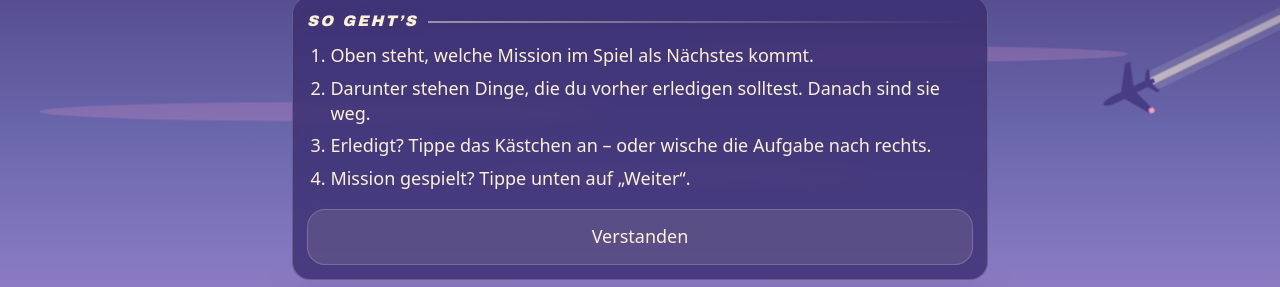
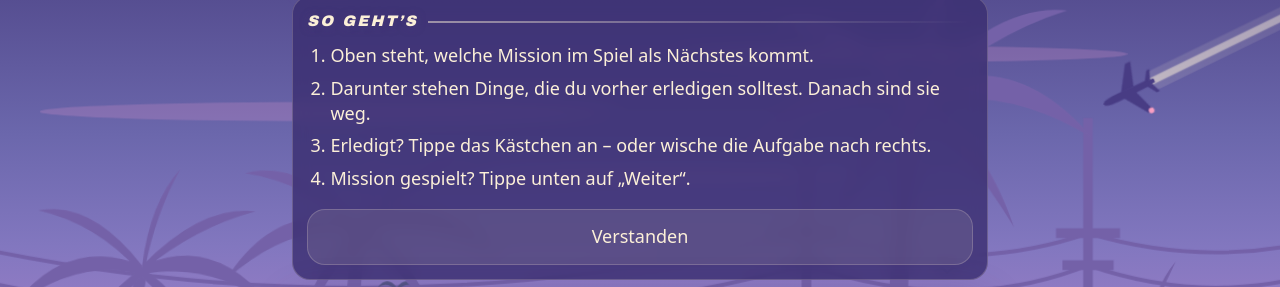
Before and after one commit to GADoubleFToTheL/gta6-checklist, a website with bundled scripts: page index.html in a window 1280 px wide. Shown: the part 74-361 px from the top of the page. Built offline with nearby package versions, Linux system fonts and the light colour scheme.

Commit message:
fix: restore ground scene (palms, power lines, skyline) and livelier wind
The plane update accidentally removed the whole lower scene. Restored it,
split palms into trunk and crown: trees sway in uneven gusts, crowns flutter
separately, each palm with its own rhythm (small amplitudes). Added a test
that the scene and logo stay in index.html.

Co-Authored-By: Claude Opus 5.5 <noreply@anthropic.com>
Claude-Session: https://claude.ai/code/session_016Z1cSr7km7o82CmCx46Nv7

```diff
--- a/index.html
+++ b/index.html
@@ -37,6 +37,39 @@
     </g>
   </svg>
 </div>
+<div class="scene ground" aria-hidden="true">
+  <svg viewBox="0 0 400 300" preserveAspectRatio="xMidYMax slice">
+    <defs>
+      <path id="trunk" d="M47 200 C49 150 43 100 52 40 L56 41 C48 100 54 150 53 200 Z"/>
+      <path id="crown" d="M54 40 Q78 28 98 52 Q76 38 54 43Z M54 40 Q74 18 92 20 Q72 26 54 42Z M54 40 Q56 18 66 6 Q58 22 55 41Z
+                 M54 40 Q36 18 18 22 Q38 26 53 42Z M54 40 Q28 30 10 56 Q32 38 53 43Z M54 41 Q70 50 78 74 Q66 54 54 44Z
+                 M54 41 Q38 52 32 76 Q42 56 54 44Z"/>
+    </defs>
+    <path fill="#b285ca" opacity=".55" d="M0 300 V268 h18 v-8 h14 v6 h20 v-14 h10 v10 h26 v-6 h18 v12 h30 v-18 h8 v-6 h6 v24 h40 v-8 h22 v10 h36 v-16 h12 v14 h30 v-6 h24 v8 h28 v-12 h16 v10 h12 V300 Z"/>
+    <g fill="#9f7ab7" opacity=".8">
+      <g class="sway far f1"><g transform="translate(150 196) scale(.5)"><use href="#trunk"/><g class="crown far f1"><use href="#crown"/></g></g></g>
+      <g class="sway far f2"><g transform="translate(196 206) scale(.42)"><use href="#trunk"/><g class="crown far f2"><use href="#crown"/></g></g></g>
+      <g class="sway far f3"><g transform="translate(40 190) scale(.55)"><use href="#trunk"/><g class="crown far f3"><use href="#crown"/></g></g></g>
+    </g>
+    <g stroke="#7461a8" fill="none" stroke-width="1.2">
+      <path d="M-10 150 Q120 178 252 146"/><path d="M-10 160 Q120 190 252 156"/>
+      <path d="M252 146 Q300 160 340 146 Q380 158 420 146"/><path d="M252 156 Q300 172 340 156 Q380 170 420 156"/>
+      <path d="M252 120 V300 M242 146 H262 M244 156 H260" stroke-width="3"/>
+      <path d="M340 110 V300 M330 146 H350 M332 156 H348" stroke-width="3"/>
+    </g>
+    <g class="birds" fill="#545484">
+      <path d="M118 163 q3-4 6 0 q3-4 6 0 q-3-2-6 1 q-3-3-6-1z"/>
+      <path d="M140 165 q2-3 4 0 q2-3 4 0 q-2-1.5-4 .8 q-2-2.3-4-.8z"/>
+      <path d="M292 158 q2-3 4 0 q2-3 4 0 q-2-1.5-4 .8 q-2-2.3-4-.8z"/>
+    </g>
+    <g fill="#7461a8">
+      <g class="sway s1"><g transform="translate(218 52) scale(1.25)"><use href="#trunk"/><g class="crown s1"><use href="#crown"/></g></g></g>
+      <g class="sway s2"><g transform="translate(62 104) scale(.98)"><use href="#trunk"/><g class="crown s2"><use href="#crown"/></g></g></g>
+      <g class="sway s3"><g transform="translate(-10 120) scale(.9)"><use href="#trunk"/><g class="crown s3"><use href="#crown"/></g></g></g>
+      <g class="sway s4"><g transform="translate(318 150) scale(.75)"><use href="#trunk"/><g class="crown s4"><use href="#crown"/></g></g></g>
+    </g>
+  </svg>
+</div>
 <header class="top"><img src="icons/logo.svg" alt="" width="68" height="46"><div><b>Story-Checkliste</b><span>Leonida · Missables &amp; Fortschritt</span></div></header>
 <main id="view" aria-live="polite"></main>
 <nav id="tabs" aria-label="Hauptnavigation">
--- a/style.css
+++ b/style.css
@@ -206,13 +206,21 @@ svg.qr{width:min(78vw,320px);height:auto;border-radius:12px}
 .scene svg{display:block;width:100%;height:100%}
 .scene.sky{top:0;height:46vh}
 .scene.ground{bottom:0;height:62vh}
-.scene .palm-sway{transform-box:fill-box;transform-origin:50% 100%;animation:sway 7s ease-in-out infinite}
-.scene .palm-sway.b{animation-duration:9s;animation-delay:-3s}
+.scene .sway{transform-box:fill-box;transform-origin:50% 100%;animation:sway 6.5s ease-in-out infinite}
+.scene .crown{transform-box:fill-box;transform-origin:50% 50%;animation:flutter 2.6s ease-in-out infinite}
+.scene .s2{animation-duration:7.8s;animation-delay:-2.4s}.scene .crown.s2{animation-duration:3.1s;animation-delay:-1.1s}
+.scene .s3{animation-duration:5.9s;animation-delay:-4.1s}.scene .crown.s3{animation-duration:2.2s;animation-delay:-.6s}
+.scene .s4{animation-duration:7.1s;animation-delay:-1.3s}.scene .crown.s4{animation-duration:2.9s;animation-delay:-1.9s}
+.scene .sway.far{animation-name:swayfar;animation-duration:8.5s}.scene .sway.f2{animation-delay:-3s}.scene .sway.f3{animation-delay:-5.5s}
+.scene .crown.far{animation-name:flutterfar;animation-duration:3.4s}
 .scene .jet{animation:fly 48s linear infinite}
 .scene .blink{animation:blink 1.6s steps(1) infinite}
 .scene .streak{animation:drift 70s ease-in-out infinite alternate}
 .scene .birds{animation:birds 5s ease-in-out infinite}
-@keyframes sway{0%,100%{transform:rotate(-1.2deg)}50%{transform:rotate(1.4deg)}}
+@keyframes sway{0%,100%{transform:rotate(-1deg)}22%{transform:rotate(1.6deg)}35%{transform:rotate(.9deg)}58%{transform:rotate(2.4deg)}80%{transform:rotate(.2deg)}}
+@keyframes flutter{0%,100%{transform:rotate(-2deg) scaleX(1)}30%{transform:rotate(2.5deg) scaleX(.97)}55%{transform:rotate(-.5deg) scaleX(1.02)}75%{transform:rotate(3deg) scaleX(.98)}}
+@keyframes swayfar{0%,100%{transform:rotate(-.6deg)}50%{transform:rotate(1.1deg)}}
+@keyframes flutterfar{0%,100%{transform:rotate(-1.2deg)}50%{transform:rotate(1.8deg)}}
 @keyframes fly{0%{transform:translate(140px,-68px);opacity:0}8%{opacity:1}88%{opacity:1}100%{transform:translate(-330px,161px);opacity:0}}
 @keyframes blink{0%{opacity:1}50%{opacity:.15}}
 @keyframes drift{from{transform:translateX(-18px)}to{transform:translateX(18px)}}
--- a/sw.js
+++ b/sw.js
@@ -1,4 +1,4 @@
-const CACHE = 'gta6-checklist-v13';
+const CACHE = 'gta6-checklist-v14';
 const SHELL = [
   './', 'index.html', 'style.css', 'app.js', 'logic.js', 'manifest.webmanifest',
   'data/missions.json', 'data/items.json', 'data/chapters.json',
```
Also changed, not shown: test/logic.test.mjs (+9 -0 lines).
